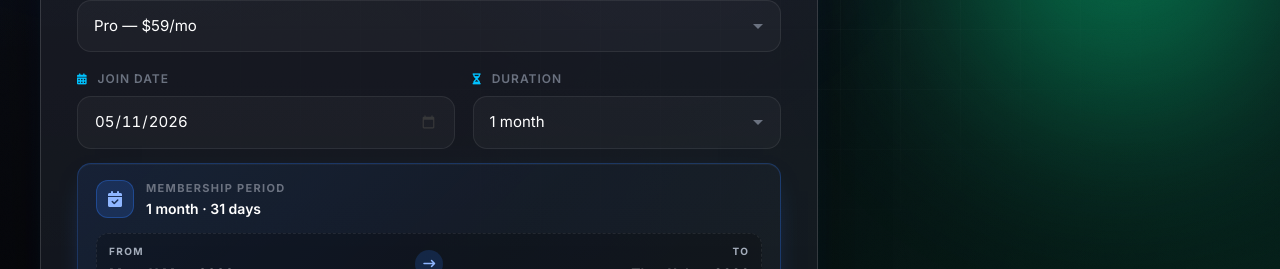
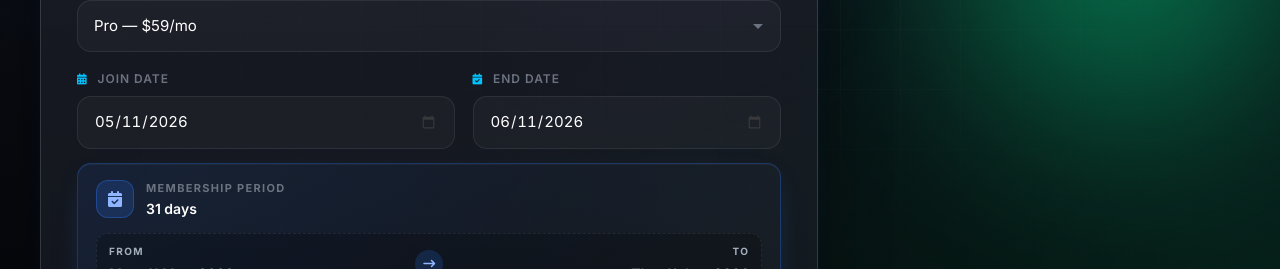
Before and after one commit to ZoyaAnsari19/True-Fitness, a Next.js app: page /join in a window 1280 px wide. Shown: the part 511-780 px from the top of the page. Built offline with nearby package versions, Linux system fonts and the light colour scheme.

Commit message:
Replace Duration dropdown with End date picker in join form. Updated logic to auto-adjust end date based on start date selection, ensuring accurate period preview. Modified related state management and input handling in `JoinView.tsx`. Documented changes in `TASKLOG.md`.

```diff
--- a/src/app/join/JoinView.tsx
+++ b/src/app/join/JoinView.tsx
@@ -10,9 +10,6 @@ const EMAIL_REGEX = /^[^\s@]+@[^\s@]+\.[^\s@]+$/;
 const PLANS = ["basic", "pro", "premium"] as const;
 type Plan = (typeof PLANS)[number];
 
-const DURATIONS = [1, 3, 6, 12] as const;
-type DurationMonths = (typeof DURATIONS)[number];
-
 function normalizePlan(value: string | null): Plan {
   const v = (value || "").toLowerCase();
   return PLANS.includes(v as Plan) ? (v as Plan) : "pro";
@@ -20,6 +17,16 @@ function normalizePlan(value: string | null): Plan {
 
 function todayISO(): string {
   const d = new Date();
+  return toISO(d);
+}
+
+function parseISODate(iso: string): Date | null {
+  if (!iso) return null;
+  const d = new Date(`${iso}T00:00:00`);
+  return Number.isNaN(d.getTime()) ? null : d;
+}
+
+function toISO(d: Date): string {
   const y = d.getFullYear();
   const m = String(d.getMonth() + 1).padStart(2, "0");
   const day = String(d.getDate()).padStart(2, "0");
@@ -30,11 +37,16 @@ function addMonths(date: Date, months: number): Date {
   const d = new Date(date.getTime());
   const targetMonth = d.getMonth() + months;
   d.setMonth(targetMonth);
-  // Guard against month rollover (e.g. Jan 31 + 1 month) by clamping to last day
   if (d.getMonth() !== ((targetMonth % 12) + 12) % 12) {
     d.setDate(0);
   }
   return d;
+}
+
+function addMonthsISO(iso: string, months: number): string {
+  const parsed = parseISODate(iso);
+  if (!parsed) return iso;
+  return toISO(addMonths(parsed, months));
 }
 
 const WEEKDAYS = ["Sun", "Mon", "Tue", "Wed", "Thu", "Fri", "Sat"] as const;
@@ -78,19 +90,35 @@ export default function JoinView() {
   const [phone, setPhone] = useState("");
   const [plan, setPlan] = useState<Plan>(initialPlan);
   const [startDate, setStartDate] = useState("");
+  const [endDate, setEndDate] = useState("");
   const [minStartDate, setMinStartDate] = useState("");
-  const [durationMonths, setDurationMonths] = useState<DurationMonths>(1);
   const [goals, setGoals] = useState("");
 
   useEffect(() => {
     const today = todayISO();
     setMinStartDate(today);
     setStartDate((prev) => prev || today);
+    setEndDate((prev) => prev || addMonthsISO(today, 1));
   }, []);
-  const parsedStart = startDate ? new Date(`${startDate}T00:00:00`) : null;
-  const validStart = parsedStart && !Number.isNaN(parsedStart.getTime());
-  const endDateObj = validStart ? addMonths(parsedStart, durationMonths) : null;
-  const totalDays = validStart && endDateObj ? daysBetween(parsedStart, endDateObj) : 0;
+
+  const parsedStart = parseISODate(startDate);
+  const parsedEnd = parseISODate(endDate);
+  const validStart = parsedStart !== null;
+  const validEnd = parsedEnd !== null;
+  const validPeriod = validStart && validEnd && endDate >= startDate;
+  const totalDays =
+    validPeriod && parsedStart && parsedEnd
+      ? daysBetween(parsedStart, parsedEnd)
+      : 0;
+
+  const handleStartDateChange = (value: string) => {
+    setStartDate(value);
+    setEndDate((prev) => {
+      if (!prev || !value) return prev;
+      if (prev < value) return addMonthsISO(value, 1);
+      return prev;
+    });
+  };
 
   const [nameError, setNameError] = useState(false);
   const [emailError, setEmailError] = useState(false);
@@ -352,31 +380,26 @@ export default function JoinView() {
                       type="date"
                       value={startDate}
                       min={minStartDate}
-                      onChange={(e) => setStartDate(e.target.value)}
+                      onChange={(e) => handleStartDateChange(e.target.value)}
                     />
                   </div>
 
                   <div className="join-field">
-                    <label htmlFor="join-duration">
-                      <i className="fa-solid fa-hourglass-half"></i> Duration
+                    <label htmlFor="join-end-date">
+                      <i className="fa-solid fa-calendar-check"></i> End date
                     </label>
-                    <select
-                      id="join-duration"
-                      name="duration"
-                      value={durationMonths}
-                      onChange={(e) =>
-                        setDurationMonths(Number(e.target.value) as DurationMonths)
-                      }
-                    >
-                      <option value={1}>1 month</option>
-                      <option value={3}>3 months</option>
-                      <option value={6}>6 months</option>
-                      <option value={12}>12 months</option>
-                    </select>
+                    <input
+                      id="join-end-date"
+                      name="endDate"
+                      type="date"
+                      value={endDate}
+                      min={startDate || minStartDate}
+                      onChange={(e) => setEndDate(e.target.value)}
+                    />
                   </div>
                 </div>
 
-                {startDate && validStart && endDateObj && (
+                {startDate && endDate && validPeriod && parsedStart && parsedEnd && (
                   <div className="period-card" aria-live="polite">
                     <div className="period-head">
                       <span className="period-icon" aria-hidden="true">
@@ -385,7 +408,7 @@ export default function JoinView() {
                       <div>
                         <span className="period-title">Membership period</span>
                         <span className="period-sub">
-                          {durationMonths} {durationMonths === 1 ? "month" : "months"} · {totalDays} days
+                          {totalDays} {totalDays === 1 ? "day" : "days"}
                         </span>
                       </div>
                     </div>
@@ -399,7 +422,7 @@ export default function JoinView() {
                       </span>
                       <div className="period-cell">
                         <span className="period-label">To</span>
-                        <span className="period-value">{formatDate(endDateObj)}</span>
+                        <span className="period-value">{formatDate(parsedEnd)}</span>
                       </div>
                     </div>
                   </div>
```
Also changed, not shown: 1 other file (tests, documents, lock files or other folders).
